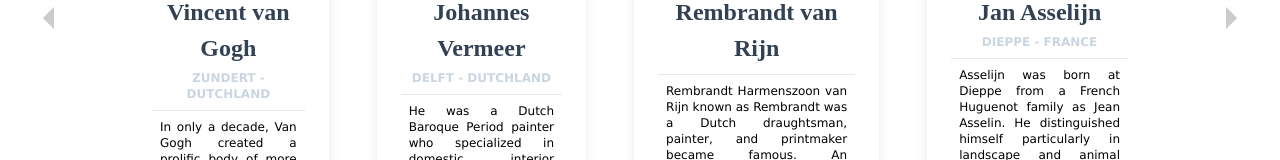
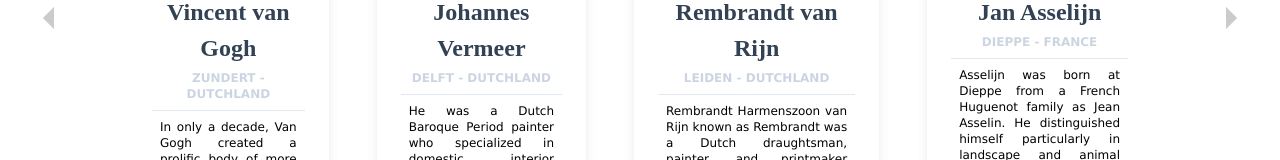
Before and after one commit to Hysilie/Rijk-Art, a React (Create React App) app: page /artists in a window 1280 px wide. Shown: the part 383-543 px from the top of the page. Built offline with nearby package versions, Linux system fonts and the light colour scheme; no server answers; a web font is replaced by a local one.

Commit message:
Fixing issues about URL from Artists section

```diff
--- a/src/components/ElementOfCarrousel.jsx
+++ b/src/components/ElementOfCarrousel.jsx
@@ -2,7 +2,7 @@ import React from 'react'
 import {Link} from 'react-router-dom'
 
 
-function ElementOfCarrousel({objectNumber,title,webImage:{url},principalOrFirstMaker}) {
+function ElementOfCarrousel({objectNumber,title,webImage,principalOrFirstMaker}) {
   return (
     <div
     className="carousel-item   shadow-[#cfcfcfce] shadow-lg   text-center flex flex-col-reverse relative w-78 h-80 snap-start"
@@ -11,18 +11,18 @@ function ElementOfCarrousel({objectNumber,title,webImage:{url},principalOrFirstM
     <hr className='w-5/6 m-auto'></hr>
     <p className='text-black text-sm m-2'>{principalOrFirstMaker}</p>
     </div>
-    <a
+  { webImage ? (<a
       href={`/gallery/detail/${objectNumber}`}
       className="h-full w-full aspect-square  rounded-t-lg block bg-origin-padding bg-left-top bg-cover bg-no-repeat z-0"
-     style={{ backgroundImage: `url(${url})` }}
+     style={{ backgroundImage: `url(${webImage.url})` }}
     >
-     {url ? ( <img
-       src={`${url}`}
+     {webImage.url ? ( <img
+       src={`${webImage.url}`}
         alt={title}
         className="w-full aspect-square hidden drop-shadow-xl"
       />) :null}
 
-    </a>
+    </a>) : null}
     <a
       href={`/gallery/detail/${objectNumber}`}
       className=" cursor-pointer h-full w-full  rounded-t-lg aspect-square block absolute top-0 left-0 transition-opacity duration-300 opacity-0 hover:opacity-75 hover:bg-black z-10"
--- a/src/data/portraits.js
+++ b/src/data/portraits.js
@@ -25,8 +25,8 @@ const portraits = [
   },
   {
     artistName: "Rembrandt van Rijn",
-    key: "Rembrandt+van+Rijn",
-    code: "Leiden - Dutchland",
+    code: "Rembrandt+van+Rijn",
+    country: "Leiden - Dutchland",
     artistUrl: "https://i.ibb.co/TTmQGbM/rembrandt-1.jpg",
     description:
       "Rembrandt Harmenszoon van Rijn known as Rembrandt was a Dutch draughtsman, painter, and printmaker became famous. An innovative and prolific master in three media, he is generally considered one of the greatest visual artists in the history of art.",
--- a/src/pages/Artists.jsx
+++ b/src/pages/Artists.jsx
@@ -113,13 +113,12 @@ useEffect(() => {
           className="carousel-container ml-12 mr-12 md:ml-32 md:mr-32 content-center h-96 relative flex gap-12 overflow-hidden scroll-smooth snap-x snap-mandatory touch-pan-x z-0"
         >
 
-          {portraits.map((portrait,index) => <ArtistPresentation  key={index} {...portrait}/>)}
+          {portraits?.map((portrait,index) => <ArtistPresentation  key={index} {...portrait}/>)}
 
         </div>
       </div>
     </div>
 
-{/* *********************************** */}
 
 
     </div>
```
